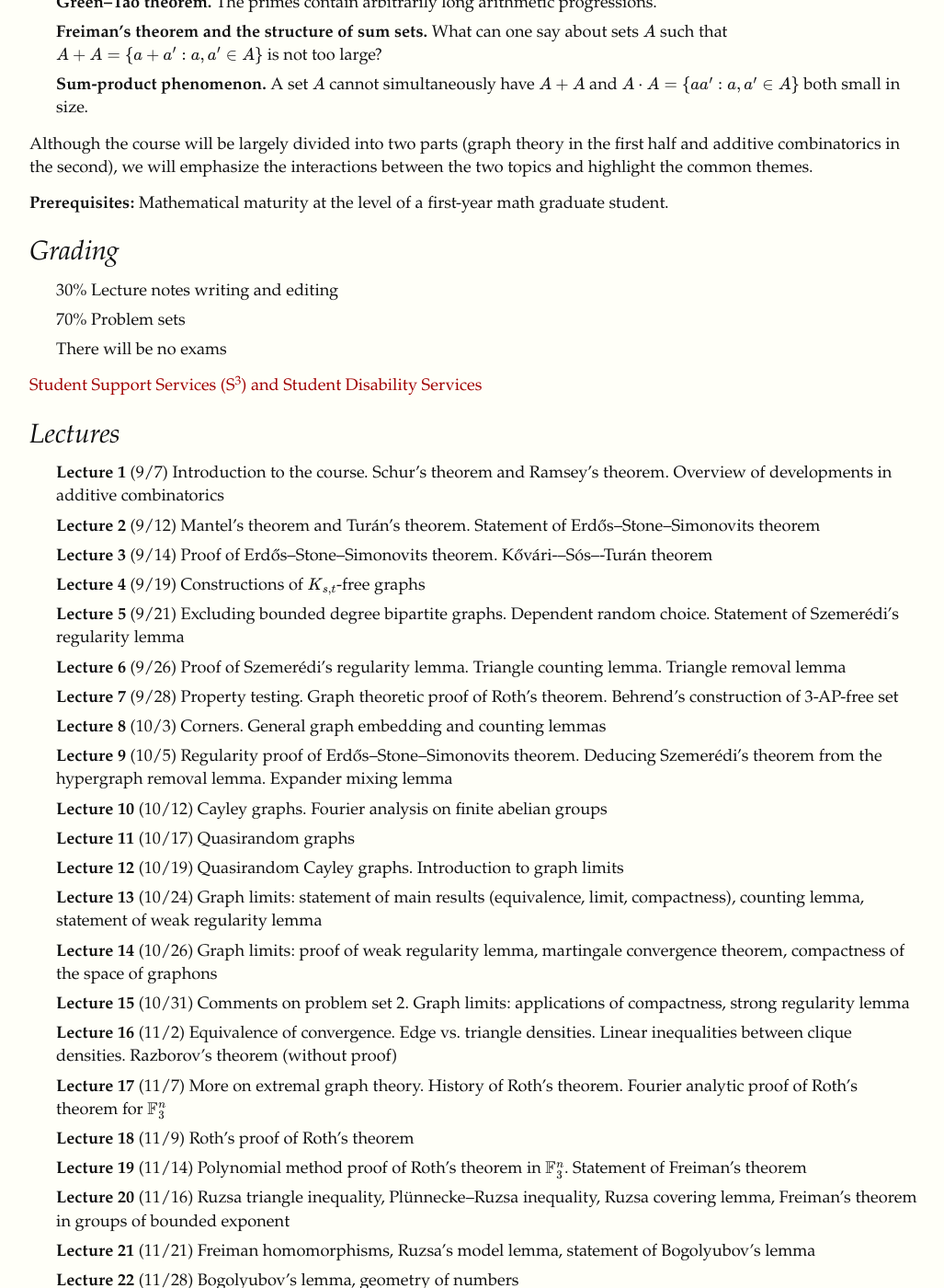
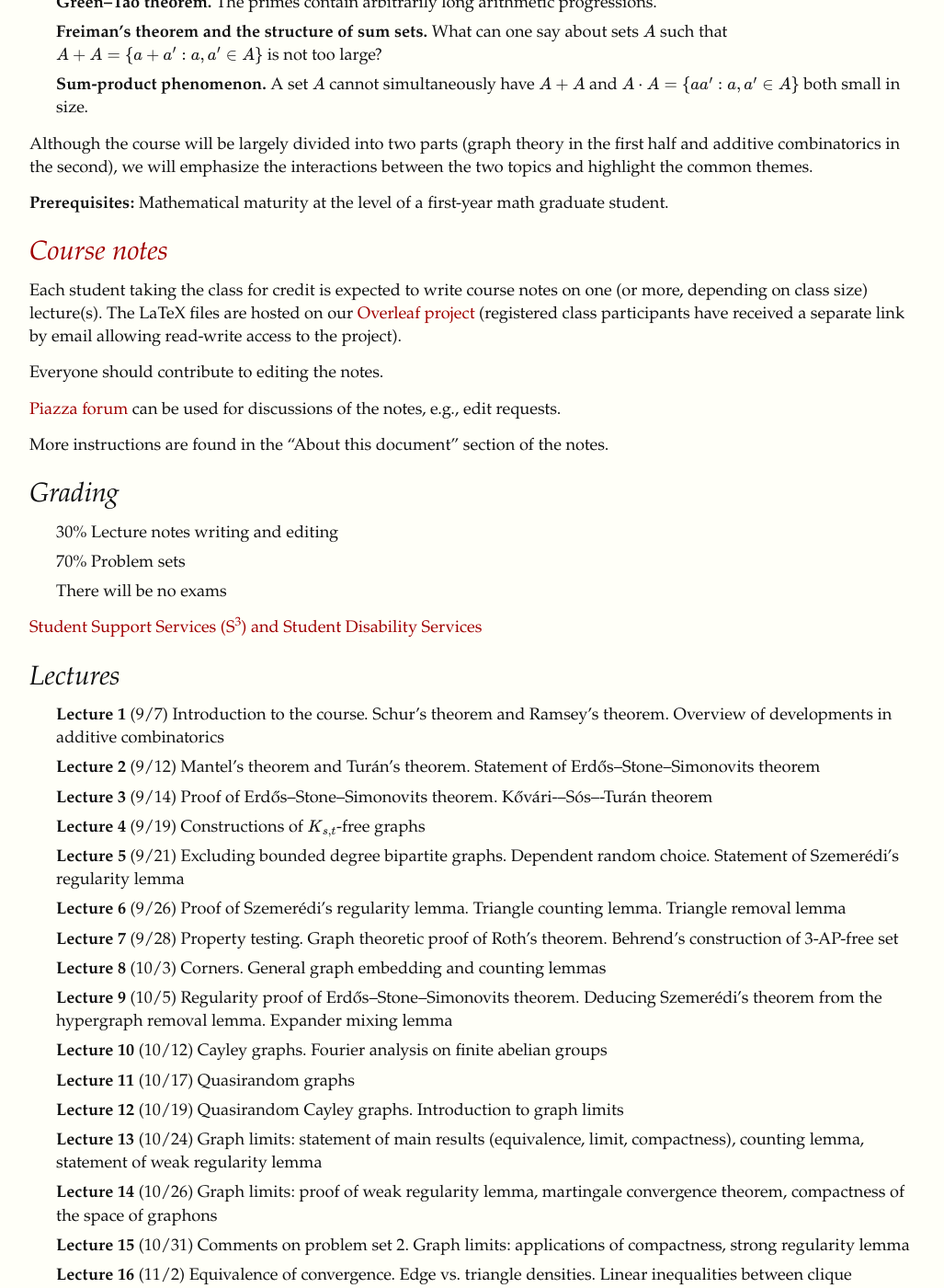
Before and after one commit to yufeizhao/yufeizhao.github.io, a Jekyll site: the page built from gtac/index.md, in a window 1280 px wide and 1400 px high, scrolled down 854 px. Shown: the whole window at 92% size, without its empty margins (123-1150 px from the left). Built offline with Jekyll 4.4.1, drawn with Linux system fonts in a browser that asks for light colours; nearby versions of some CDN libraries; formulas are drawn with MathJax 3; some of the changed text lies outside the part shown.

Commit message:
gtac order

```diff
--- a/gtac/index.md
+++ b/gtac/index.md
@@ -38,6 +38,19 @@ Although the course will be largely divided into two parts (graph theory in the
 
 **Prerequisites:** Mathematical maturity at the level of a first-year math graduate student.
 
+
+## [Course notes](gtac.pdf)
+
+Each student taking the class for credit is expected to write course notes on one (or more, depending on class size) lecture(s). The LaTeX files are hosted on our [Overleaf project](https://www.overleaf.com/read/qdwqkgfnrkwr) (registered class participants have received a separate link by email allowing read-write access to the project).
+
+Everyone should contribute to editing the notes.
+
+[Piazza forum](https://piazza.com/mit/fall2017/18s997) can be used for discussions of the notes, e.g., edit requests.
+
+More instructions are found in the "About this document" section of the notes.
+
+
+
 ## Grading
 
 - 30% Lecture notes writing and editing
@@ -76,24 +89,9 @@ Although the course will be largely divided into two parts (graph theory in the
 - **Lecture 26** (12/12) Szemerédi--Trotter theorem, Elekes' proof of sum-product. Solymosi's proof of sum-product
 
 
-
-
-## [Course notes](gtac.pdf)
-
-Each student taking the class for credit is expected to write course notes on one (or more, depending on class size) lecture(s). The LaTeX files are hosted on our [Overleaf project](https://www.overleaf.com/read/qdwqkgfnrkwr) (registered class participants have received a separate link by email allowing read-write access to the project).
-
-Everyone should contribute to editing the notes.
-
-[Piazza forum](https://piazza.com/mit/fall2017/18s997) can be used for discussions of the notes, e.g., edit requests.
-
-More instructions are found in the "About this document" section of the notes.
-
-
 ## Homework
 
-
 [Stellar/Gradebook](http://stellar.mit.edu/S/course/18/fa17/18.S997/)
-
 
 _Submissions._ All homework submissions should be typed in LaTeX and submitted on [Stellar](http://stellar.mit.edu/S/course/18/fa17/18.S997/).
 
```
Also changed, not shown: zhao-square.jpg (added), 1 other file.
